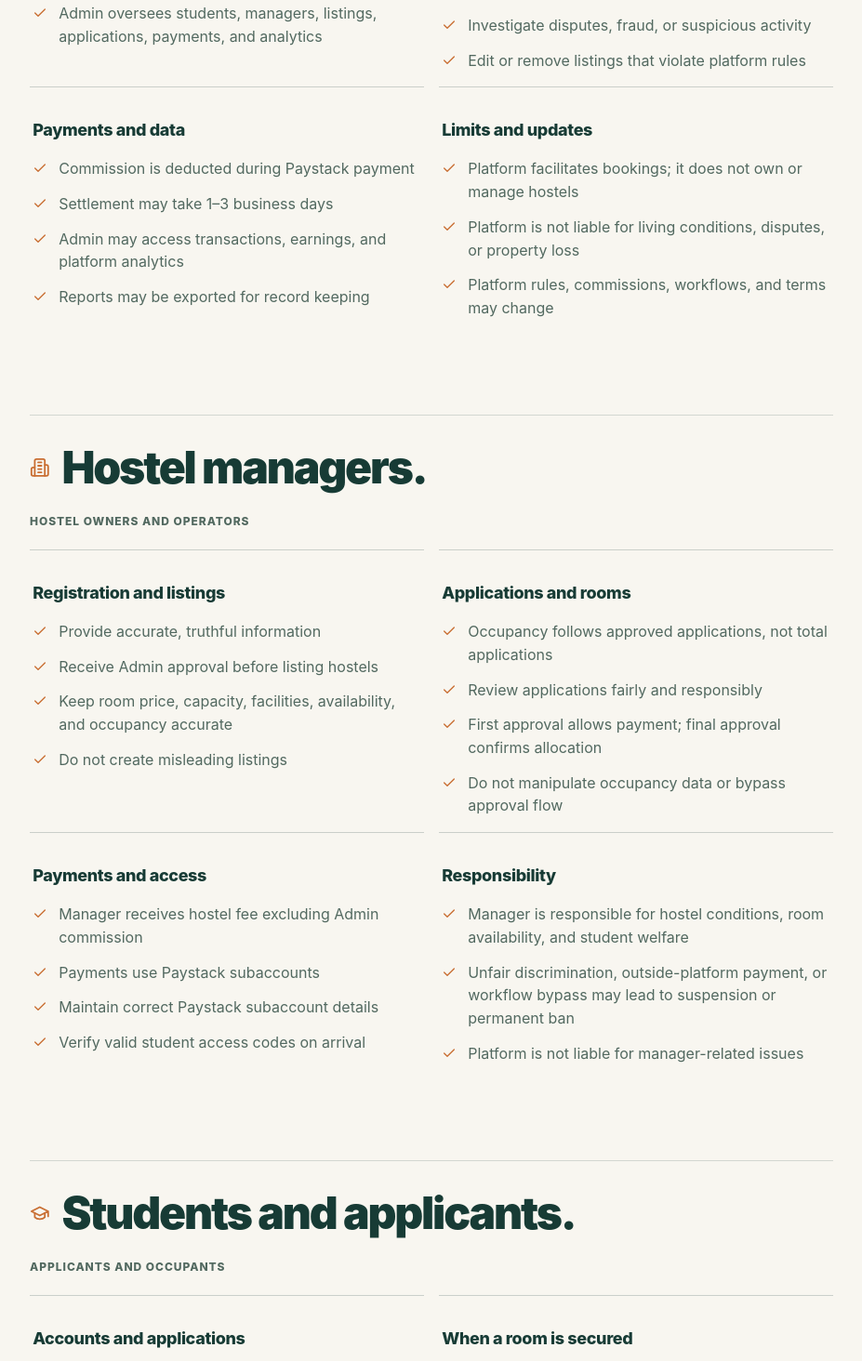
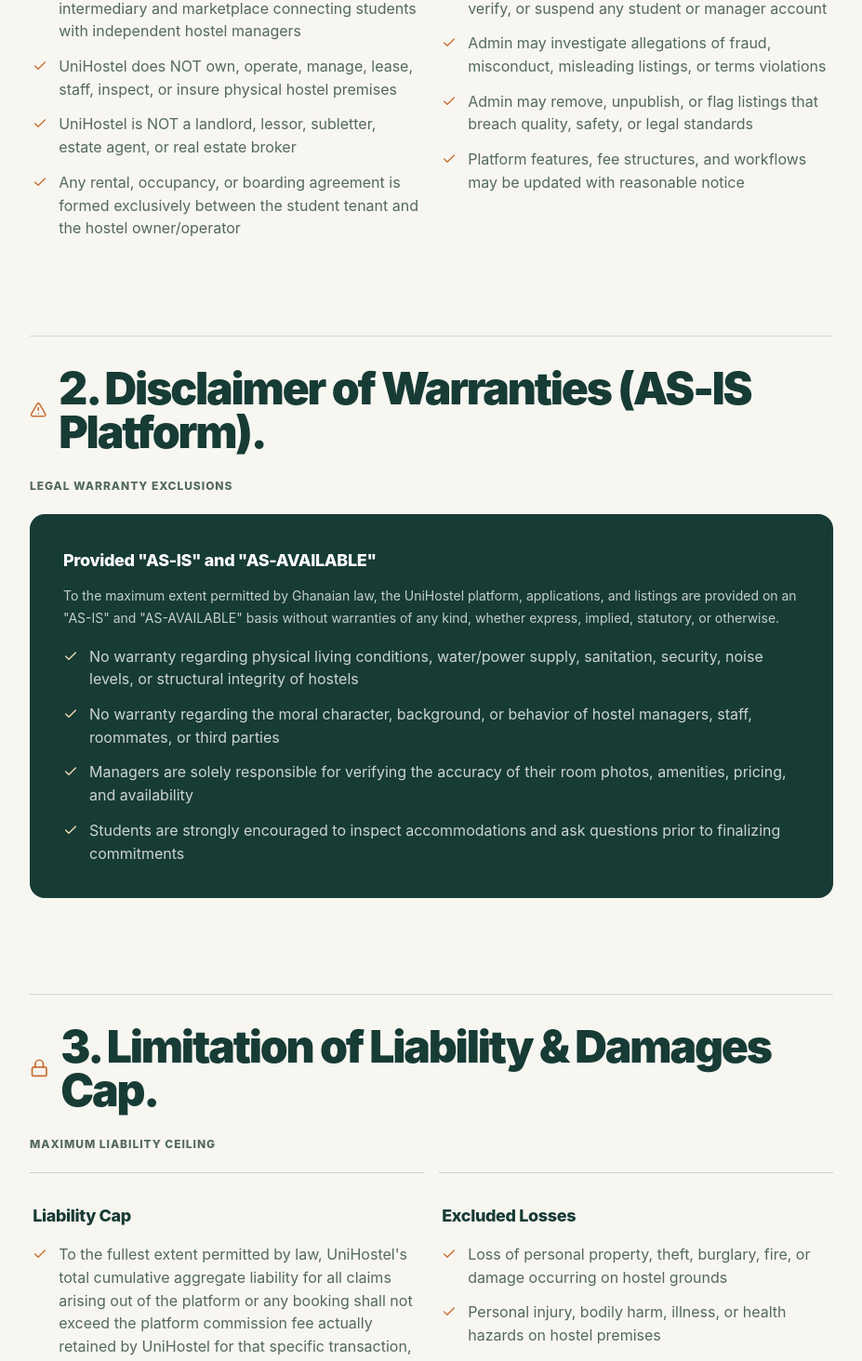
Before and after one commit to Mikedwin/UniHostel, a React (Vite) app in the folder frontend/: page /terms in a window 1280 px wide. Shown: the part 1137-2601 px from the top of the page at 93% size, without its empty margins (176-1103 px from the left). Built offline with nearby package versions, Linux system fonts and the light colour scheme; no server answers.

Commit message:
Enhance legal protections: add AS-IS warranty disclaimers, liability caps, indemnification, Ghana Act 843/Act 798 compliance, and emergency notices across Terms, Privacy, Support, and About pages

```diff
--- a/frontend/src/pages/Terms.js
+++ b/frontend/src/pages/Terms.js
@@ -1,4 +1,4 @@
-import { Building2, GraduationCap, Scale, Shield, Users } from "lucide-react";
+import { AlertTriangle, Building2, FileCheck, GraduationCap, Lock, Scale, Shield, Users } from "lucide-react";
 import InformationPage, {
   InfoList,
   InfoSection,
@@ -17,140 +17,162 @@
 const Terms = () => (
   <InformationPage
     icon={Scale}
-    title="Terms, made clear."
-    description="These terms explain how UniHostel works for platform administrators, hostel managers, and students. By using UniHostel, you agree to them."
-    meta={`Last updated: ${new Date().toLocaleDateString()}`}
+    title="Terms and Conditions."
+    description="These legally binding terms govern your access to and use of UniHostel as a platform administrator, hostel manager, or student. By accessing or using UniHostel, you explicitly agree to these terms."
+    meta={`Effective date & last updated: ${new Date().toLocaleDateString("en-US", { year: "numeric", month: "long", day: "numeric" })}`}
   >
     <div className="info-article">
-      <InfoSection title="Platform administration." icon={Shield}>
-        <p className="info-role-label">Platform owner and system overseer</p>
+      <InfoSection title="1. Marketplace Nature & Safe Harbor." icon={Shield}>
+        <p className="info-role-label">Technology platform intermediary notice</p>
         <div className="info-grid info-grid--two mt-6">
           <RuleGroup
-            title="Role and authority"
+            title="Independent Marketplace"
             items={[
-              "Admin controls the platform and has full system privileges",
-              "Admin oversees students, managers, listings, applications, payments, and analytics",
+              "UniHostel is strictly an online technology intermediary and marketplace connecting students with independent hostel managers",
+              "UniHostel does NOT own, operate, manage, lease, staff, inspect, or insure physical hostel premises",
+              "UniHostel is NOT a landlord, lessor, subletter, estate agent, or real estate broker",
+              "Any rental, occupancy, or boarding agreement is formed exclusively between the student tenant and the hostel owner/operator",
             ]}
           />
           <RuleGroup
-            title="System control rights"
+            title="Platform Administration Rights"
             items={[
-              "Approve or reject manager registrations",
-              "Suspend, ban, or disable user accounts",
-              "Investigate disputes, fraud, or suspicious activity",
-              "Edit or remove listings that violate platform rules",
-            ]}
-          />
-          <RuleGroup
-            title="Payments and data"
-            items={[
-              "Commission is deducted during Paystack payment",
-              "Settlement may take 1–3 business days",
-              "Admin may access transactions, earnings, and platform analytics",
-              "Reports may be exported for record keeping",
-            ]}
-          />
-          <RuleGroup
-            title="Limits and updates"
-            items={[
-              "Platform facilitates bookings; it does not own or manage hostels",
-              "Platform is not liable for living conditions, disputes, or property loss",
-              "Platform rules, commissions, workflows, and terms may change",
+              "Admin reserves full discretion to approve, reject, verify, or suspend any student or manager account",
+              "Admin may investigate allegations of fraud, misconduct, misleading listings, or terms violations",
+              "Admin may remove, unpublish, or flag listings that breach quality, safety, or legal standards",
+              "Platform features, fee structures, and workflows may be updated with reasonable notice",
             ]}
           />
         </div>
       </InfoSection>
-      <InfoSection title="Hostel managers." icon={Building2}>
-        <p className="info-role-label">Hostel owners and operators</p>
+
+      <InfoSection title="2. Disclaimer of Warranties (AS-IS Platform)." icon={AlertTriangle}>
+        <p className="info-role-label">Legal warranty exclusions</p>
+        <div className="info-callout info-callout--dark mt-6">
+          <h3 className="text-lg font-bold text-[#f6deb1]">Provided "AS-IS" and "AS-AVAILABLE"</h3>
+          <p className="mt-3 text-sm leading-relaxed text-white/80">
+            To the maximum extent permitted by Ghanaian law, the UniHostel platform, applications, and listings are provided on an "AS-IS" and "AS-AVAILABLE" basis without warranties of any kind, whether express, implied, statutory, or otherwise.
+          </p>
+          <div className="mt-4">
+            <InfoList
+              items={[
+                "No warranty regarding physical living conditions, water/power supply, sanitation, security, noise levels, or structural integrity of hostels",
+                "No warranty regarding the moral character, background, or behavior of hostel managers, staff, roommates, or third parties",
+                "Managers are solely responsible for verifying the accuracy of their room photos, amenities, pricing, and availability",
+                "Students are strongly encouraged to inspect accommodations and ask questions prior to finalizing commitments",
+              ]}
+            />
+          </div>
+        </div>
+      </InfoSection>
+
+      <InfoSection title="3. Limitation of Liability & Damages Cap." icon={Lock}>
+        <p className="info-role-label">Maximum liability ceiling</p>
         <div className="info-grid info-grid--two mt-6">
           <RuleGroup
-            title="Registration and listings"
+            title="Liability Cap"
             items={[
-              "Provide accurate, truthful information",
-              "Receive Admin approval before listing hostels",
-              "Keep room price, capacity, facilities, availability, and occupancy accurate",
-              "Do not create misleading listings",
+              "To the fullest extent permitted by law, UniHostel's total cumulative aggregate liability for all claims arising out of the platform or any booking shall not exceed the platform commission fee actually retained by UniHostel for that specific transaction, or GHS 500, whichever is less",
+              "Under no circumstances shall UniHostel, its founders, directors, or employees be liable for indirect, incidental, special, punitive, or consequential damages",
             ]}
           />
           <RuleGroup
-            title="Applications and rooms"
+            title="Excluded Losses"
             items={[
-              "Occupancy follows approved applications, not total applications",
-              "Review applications fairly and responsibly",
-              "First approval allows payment; final approval confirms allocation",
-              "Do not manipulate occupancy data or bypass approval flow",
-            ]}
-          />
-          <RuleGroup
-            title="Payments and access"
-            items={[
-              "Manager receives hostel fee excluding Admin commission",
-              "Payments use Paystack subaccounts",
-              "Maintain correct Paystack subaccount details",
-              "Verify valid student access codes on arrival",
-            ]}
-          />
-          <RuleGroup
-            title="Responsibility"
-            items={[
-              "Manager is responsible for hostel conditions, room availability, and student welfare",
-              "Unfair discrimination, outside-platform payment, or workflow bypass may lead to suspension or permanent ban",
-              "Platform is not liable for manager-related issues",
+              "Loss of personal property, theft, burglary, fire, or damage occurring on hostel grounds",
+              "Personal injury, bodily harm, illness, or health hazards on hostel premises",
+              "Academic disruption, lost tenancy opportunities, or emotional distress",
+              "Disruptions caused by utility outages, internet downtime, or payment network failures",
             ]}
           />
         </div>
       </InfoSection>
-      <InfoSection title="Students and applicants." icon={GraduationCap}>
-        <p className="info-role-label">Applicants and occupants</p>
+
+      <InfoSection title="4. User Indemnification." icon={FileCheck}>
+        <div className="info-callout">
+          <h3 className="text-base font-bold text-gray-900">Agreement to Indemnify</h3>
+          <p className="mt-3 text-sm leading-relaxed text-gray-700">
+            You agree to defend, indemnify, and hold harmless UniHostel, its officers, directors, employees, contractors, and agents from and against any claims, liabilities, damages, losses, and legal expenses (including reasonable attorney fees) arising out of or in any way connected with:
+          </p>
+          <div className="mt-4">
+            <InfoList
+              items={[
+                "Your breach of these Terms and Conditions or any applicable laws of Ghana",
+                "Any dispute, conflict, damage to property, or tenancy disagreement between a student and a hostel manager",
+                "Any false, misleading, or fraudulent information provided in your registration, listing, or application",
+                "Your interaction with any hostel, manager, student, or payment provider",
+              ]}
+            />
+          </div>
+        </div>
+      </InfoSection>
+
+      <InfoSection title="5. Hostel Managers & Property Owners." icon={Building2}>
+        <p className="info-role-label">Hostel management obligations</p>
         <div className="info-grid info-grid--two mt-6">
           <RuleGroup
-            title="Accounts and applications"
+            title="Listings & Availability Accuracy"
             items={[
-              "Provide accurate personal information",
-              "Use one account only",
-              "Do not share accounts or impersonate another person",
-              "Applying does not guarantee placement",
+              "Provide accurate, truthful photos, room types, pricing, capacity, and facility details",
+              "Maintain current capacity and mark rooms unavailable immediately when filled",
+              "Do not accept payments outside the platform to bypass approval or commission flows",
+              "Keep Paystack subaccount and payout details accurate and current",
             ]}
           />
           <RuleGroup
-            title="When a room is secured"
+            title="Manager Legal Responsibilities"
             items={[
-              "Manager approval",
-              "Successful payment",
-              "Final confirmation",
-              "A room remains open until approved students fill capacity",
-            ]}
-          />
-          <RuleGroup
-            title="Payments and access"
-            items={[
-              "Payment includes hostel fee and Admin commission",
-              "Payments are processed via Paystack",
-              "Do not pay managers outside platform",
-              "Failed or incomplete payment does not reserve a room",
-              "Do not share access codes",
-            ]}
-          />
-          <RuleGroup
-            title="Conduct and liability"
-            items={[
-              "Do not provide false details, attempt fraud, harass others, or share access codes",
-              "Refunds depend on manager decision, platform rules, and Paystack policies",
-              "Platform does not guarantee hostel quality; students remain responsible for personal belongings",
+              "Manager is solely responsible for tenancy laws, student safety, room allocation, and premises maintenance",
+              "Honor valid UniHostel access codes presented by verified students upon arrival",
+              "Unfair discrimination, illegal evictions, or deceptive practices will result in permanent platform banning and potential legal reporting",
+              "Hostel managers indemnify UniHostel against tenant claims relating to building conditions or double-bookings",
             ]}
           />
         </div>
       </InfoSection>
-      <InfoSection title="Governing law." icon={Users}>
+
+      <InfoSection title="6. Students & Applicants." icon={GraduationCap}>
+        <p className="info-role-label">Student applicant terms</p>
+        <div className="info-grid info-grid--two mt-6">
+          <RuleGroup
+            title="Applications & Room Booking"
+            items={[
+              "Submitting an application does not guarantee room placement until approved and paid",
+              "Room reservations are confirmed ONLY upon successful payment and issuance of an official access code",
+              "Do not transfer, sell, or share access codes or account credentials with third parties",
+              "Maintain accurate contact details (email and phone/WhatsApp) for official communication",
+            ]}
+          />
+          <RuleGroup
+            title="Payments, Fees & Conduct"
+            items={[
+              "All payments are processed securely via Paystack and include the applicable platform service fee",
+              "Platform service fees cover digital matching, security checks, and payment infrastructure and are non-refundable once allocation is issued",
+              "Refunds of hostel fees follow the manager's stated policy and dispute mediation outcomes",
+              "Any fraudulent activity, harassment, or abuse will result in immediate account termination",
+            ]}
+          />
+        </div>
+      </InfoSection>
+
+      <InfoSection title="7. Dispute Resolution & Governing Law (Ghana)." icon={Users}>
         <div className="info-callout info-callout--dark">
-          <p>
-            These terms are governed by laws of Ghana. Any dispute is resolved
-            under Ghanaian jurisdiction.
+          <h3 className="text-lg font-bold text-[#f6deb1]">Governing Law & Alternative Dispute Resolution (Act 798)</h3>
+          <p className="mt-3 text-sm leading-relaxed text-white/80">
+            These Terms & Conditions are governed by and construed in accordance with the laws of the Republic of Ghana, including the Electronic Transactions Act, 2008 (Act 772).
           </p>
-          <p className="mt-4">
-            By using UniHostel, you acknowledge that you have read, understood,
-            and agree to these Terms & Conditions. If you do not agree,
-            discontinue use of platform.
+          <div className="mt-4">
+            <InfoList
+              items={[
+                "Mandatory 30-day informal negotiation period: Parties must first contact UniHostel support to attempt good-faith informal dispute resolution",
+                "Arbitration: Any unresolved dispute shall be referred to and finally resolved by arbitration in Accra, Ghana, under the Alternative Dispute Resolution Act, 2010 (Act 798)",
+                "Class Action Waiver: You agree that any dispute resolution proceedings will be conducted solely on an individual basis and not in a class, consolidated, or representative action",
+                "Severability: If any provision of these Terms is found invalid or unenforceable, the remaining provisions will continue in full force and effect",
+              ]}
+            />
+          </div>
+          <p className="mt-6 text-xs text-white/60">
+            By using UniHostel, you acknowledge that you have read, understood, and agree to be bound by these Terms and Conditions. If you do not agree, you must immediately discontinue use of the platform.
           </p>
         </div>
       </InfoSection>
```
Also changed, not shown: frontend/src/pages/About.js (+3 -7 lines), frontend/src/pages/Privacy.js (+72 -65 lines), frontend/src/pages/Support.js (+26 -17 lines).
